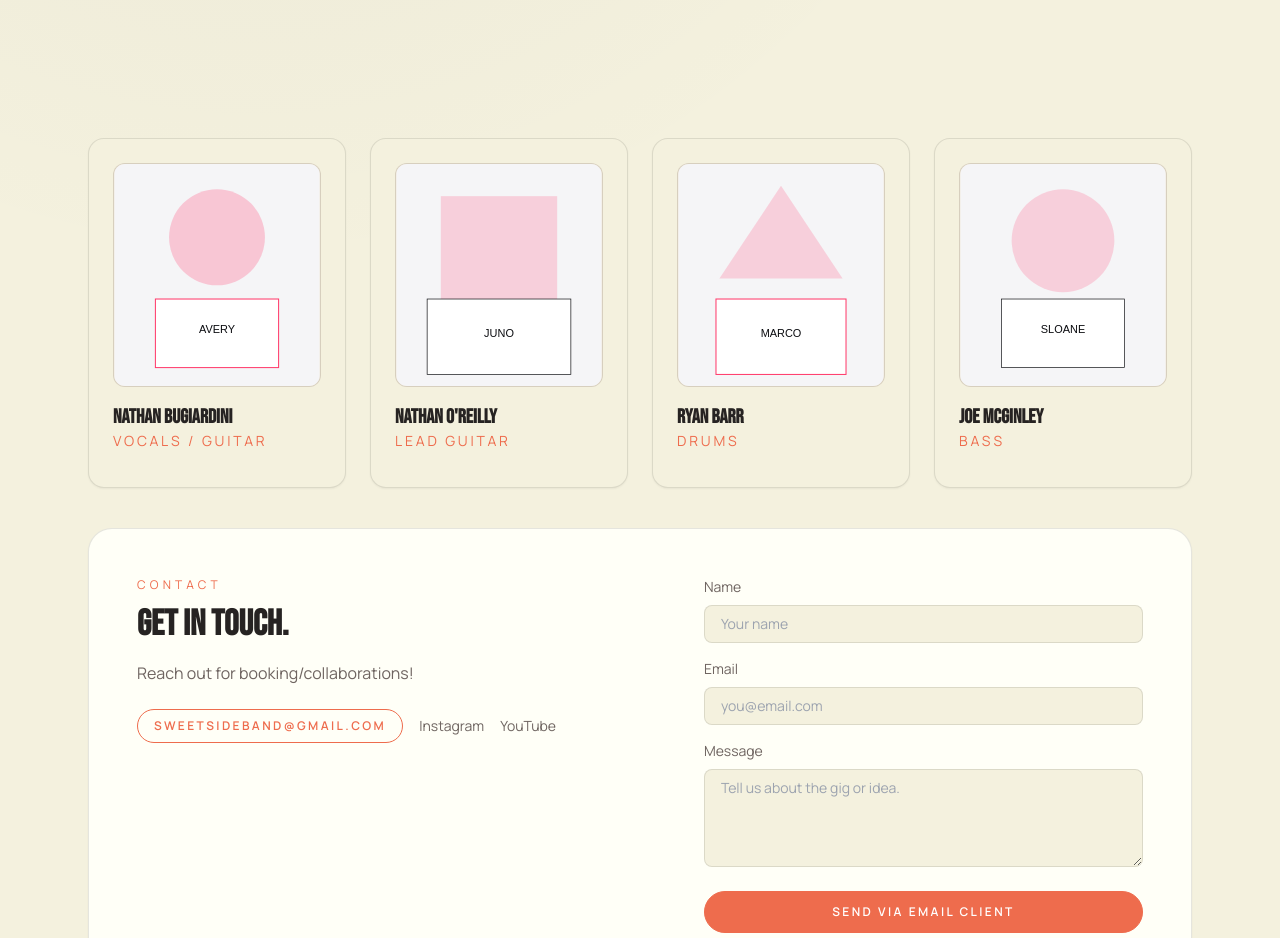
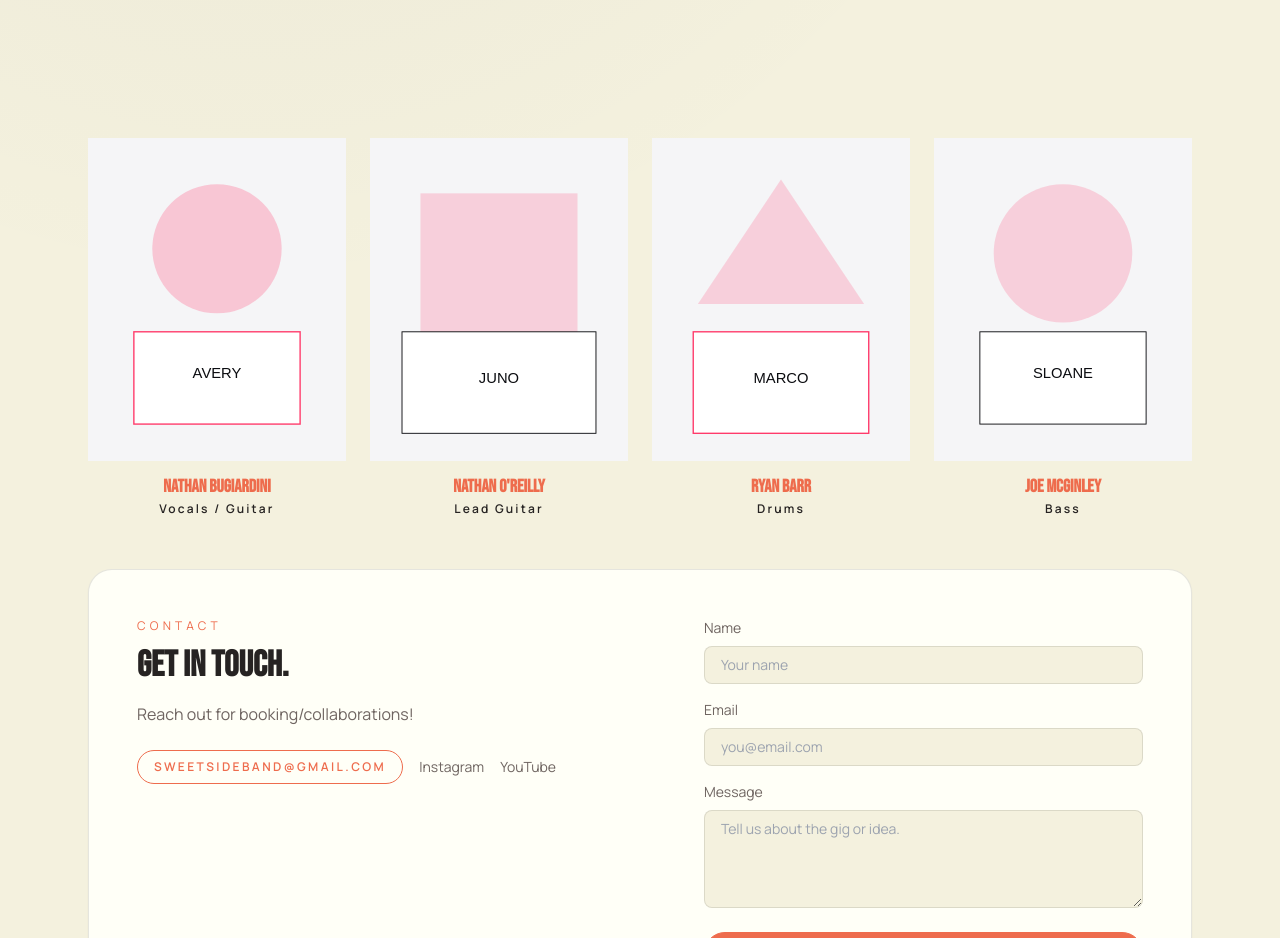
Before and after one commit to carterrows/sweetsideband-site, a Next.js app: page / in a window 1280 px wide. Shown: the part 1280-2218 px from the top of the page. Built offline with nearby package versions, Linux system fonts and the light colour scheme; no server answers.

Commit message:
updated photo aspect ratio

```diff
--- a/components/MemberCard.tsx
+++ b/components/MemberCard.tsx
@@ -3,8 +3,8 @@ import type { Member } from "@/lib/types";
 
 export default function MemberCard({ member }: { member: Member }) {
   return (
-    <article className="flex flex-col gap-4 rounded-2xl border border-black/10 bg-paper p-6 shadow-sm transition hover:-translate-y-1 hover:border-accent/60">
-      <div className="relative h-56 w-full overflow-hidden rounded-xl border border-black/10 bg-haze">
+    <article className="flex flex-col gap-3">
+      <div className="relative w-full overflow-hidden bg-haze aspect-[8/10]">
         <Image
           src={member.image}
           alt={member.name}
@@ -14,9 +14,9 @@ export default function MemberCard({ member }: { member: Member }) {
           unoptimized
         />
       </div>
-      <div>
-        <h3 className="text-xl font-semibold text-ink-900">{member.name}</h3>
-        <p className="text-sm uppercase tracking-[0.2em] text-accent">
+      <div className="text-center">
+        <h3 className="text-lg font-bold text-accent">{member.name}</h3>
+        <p className="text-xs font-semibold tracking-[0.18em] text-ink-900">
           {member.role}
         </p>
         <p className="mt-3 text-sm text-ink-600">{member.bio}</p>
```
